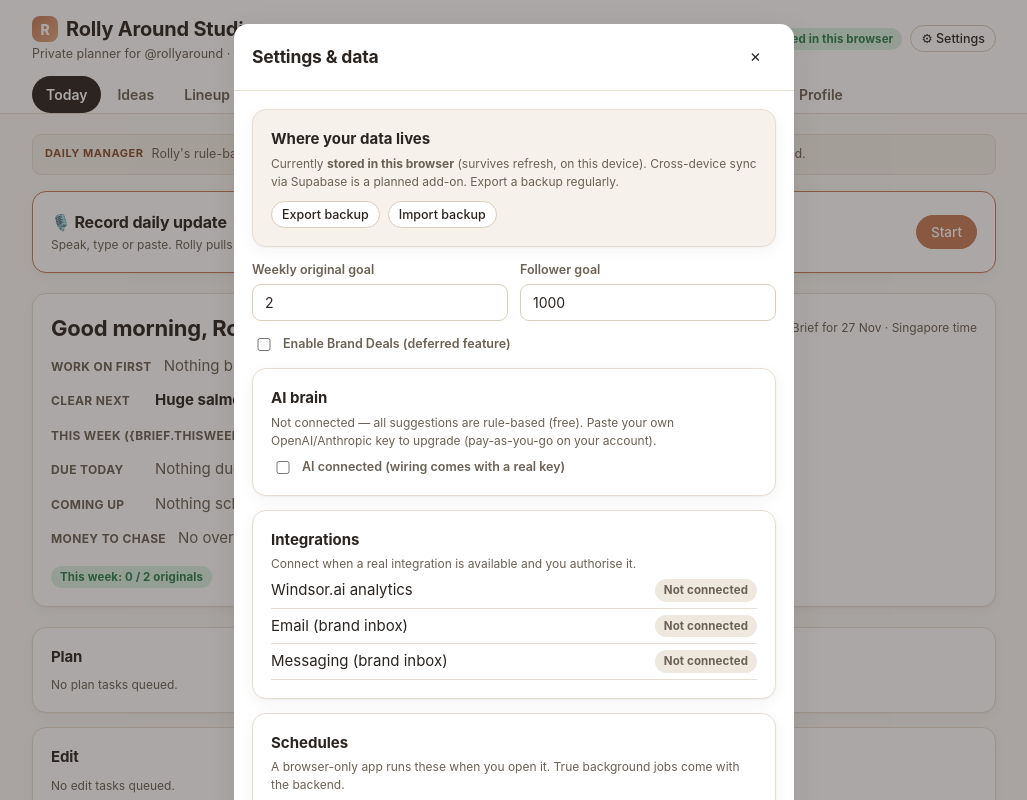
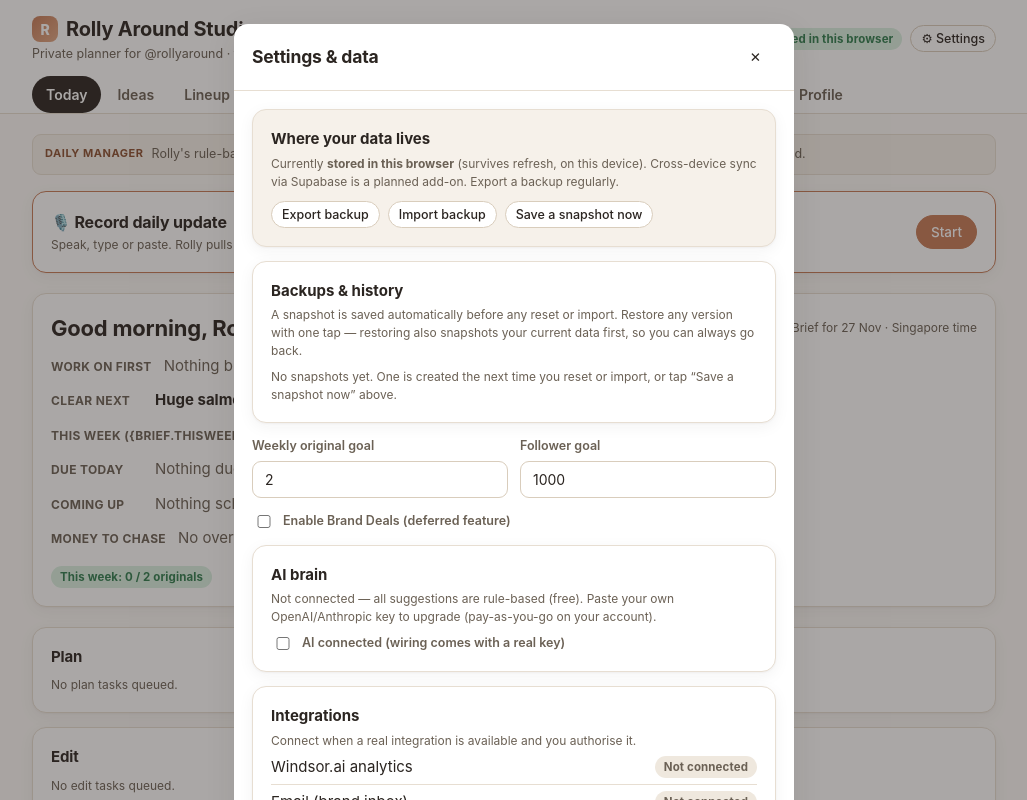
Before and after one commit to shannybeanss/Rollyaround, a React (Vite) app: page / in a window 1280 px wide. Both pictures are taken after a click on the button "⚙ Settings". Shown: the top 800 px of the page, without its empty margins (126-1153 px from the left). Built offline with nearby package versions, Linux system fonts and the light colour scheme.

Commit message:
Add backup history: auto-snapshot before reset/import, restore any version, manual snapshot

```diff
--- a/src/pages/Settings.tsx
+++ b/src/pages/Settings.tsx
@@ -3,10 +3,12 @@ import { useStore } from "../store";
 import { useToast } from "../components/Toast";
 
 export function Settings({ onClose }: { onClose: () => void }) {
-  const { data, update, exportData, importData, reset } = useStore();
+  const { data, update, exportData, importData, reset, history, snapshot, restoreSnapshot, deleteSnapshot } = useStore();
   const { show } = useToast();
   const fileRef = useRef<HTMLInputElement>(null);
   const s = data.settings;
+
+  const fmtWhen = (iso: string) => new Date(iso).toLocaleString("en-SG", { timeZone: "Asia/Singapore", day: "numeric", month: "short", hour: "2-digit", minute: "2-digit" });
 
   const setS = (patch: Partial<typeof s>) => update((d) => { d.settings = { ...d.settings, ...patch }; return d; });
 
@@ -28,8 +30,32 @@ export function Settings({ onClose }: { onClose: () => void }) {
             <div className="row gap-8 wrap" style={{ marginTop: 10 }}>
               <button className="btn btn-sm" onClick={exportData}>Export backup</button>
               <button className="btn btn-sm" onClick={() => fileRef.current?.click()}>Import backup</button>
+              <button className="btn btn-sm" onClick={() => { snapshot("Manual save"); show("Snapshot saved to history"); }}>Save a snapshot now</button>
               <input ref={fileRef} type="file" accept="application/json" hidden onChange={(e) => e.target.files?.[0] && doImport(e.target.files[0])} />
             </div>
+          </div>
+
+          <div className="card card-pad">
+            <b>Backups &amp; history</b>
+            <p className="tiny muted" style={{ marginTop: 4 }}>A snapshot is saved automatically before any reset or import. Restore any version with one tap — restoring also snapshots your current data first, so you can always go back.</p>
+            {history.length === 0 ? (
+              <p className="tiny muted" style={{ marginTop: 8 }}>No snapshots yet. One is created the next time you reset or import, or tap “Save a snapshot now” above.</p>
+            ) : (
+              <div className="stack gap-8" style={{ marginTop: 10 }}>
+                {history.map((snap) => (
+                  <div key={snap.id} className="row between wrap" style={{ padding: "8px 0", borderBottom: "1px solid var(--border)" }}>
+                    <div>
+                      <div className="row gap-8"><b className="tiny">{snap.reason}</b><span className="badge badge-idea">{snap.ideaCount} ideas</span></div>
+                      <div className="tiny muted">{fmtWhen(snap.at)} · Singapore time</div>
+                    </div>
+                    <div className="row gap-6">
+                      <button className="btn btn-sm btn-accent" onClick={() => { if (confirm(`Restore this version from ${fmtWhen(snap.at)}? Your current data will be snapshotted first.`)) { restoreSnapshot(snap.id); show("Restored — your previous data is now active"); } }}>Restore</button>
+                      <button className="btn btn-sm btn-ghost" onClick={() => deleteSnapshot(snap.id)}>✕</button>
+                    </div>
+                  </div>
+                ))}
+              </div>
+            )}
           </div>
 
           <div className="grid-2" style={{ gap: 12 }}>
--- a/src/store.tsx
+++ b/src/store.tsx
@@ -1,12 +1,26 @@
 // Rolly Around Studios — data store.
 // Persists to localStorage now (survives refresh). Structured so a Supabase
 // sync layer can be dropped in without changing any component code.
+//
+// Safety: before any reset or import (and on demand), we save a timestamped
+// snapshot of the current data to a separate history key so nothing is lost
+// by accident. You can restore any snapshot from Settings → Backups & history.
 
 import { createContext, useContext, useEffect, useRef, useState, type ReactNode } from "react";
 import type { AppData } from "./types";
 import { seedAppData } from "./seed/defaults";
 
 const STORAGE_KEY = "rolly-around-studios/v1";
+const HISTORY_KEY = "rolly-around-studios/history/v1";
+const MAX_SNAPSHOTS = 20;
+
+export interface Snapshot {
+  id: string;
+  at: string;          // ISO timestamp
+  reason: string;      // "Before reset", "Before import", "Manual save", "Auto"
+  ideaCount: number;
+  data: AppData;
+}
 
 // Detect whether localStorage actually persists (it can be blocked on file://).
 export function storageWorks(): boolean {
@@ -32,19 +46,35 @@ function load(): AppData {
   return seeded;
 }
 
+function loadHistory(): Snapshot[] {
+  try {
+    const raw = localStorage.getItem(HISTORY_KEY);
+    if (raw) return JSON.parse(raw) as Snapshot[];
+  } catch { /* ignore */ }
+  return [];
+}
+
+function saveHistory(list: Snapshot[]) {
+  try { localStorage.setItem(HISTORY_KEY, JSON.stringify(list.slice(0, MAX_SNAPSHOTS))); } catch { /* ignore quota */ }
+}
+
 interface StoreCtx {
   data: AppData;
-  // Immutable update: pass a function that returns the next state.
   update: (fn: (draft: AppData) => AppData) => void;
   reset: () => void;
   exportData: () => void;
   importData: (json: string) => boolean;
+  history: Snapshot[];
+  snapshot: (reason: string) => void;
+  restoreSnapshot: (id: string) => void;
+  deleteSnapshot: (id: string) => void;
 }
 
 const Ctx = createContext<StoreCtx | null>(null);
 
 export function StoreProvider({ children }: { children: ReactNode }) {
   const [data, setData] = useState<AppData>(() => load());
+  const [history, setHistory] = useState<Snapshot[]>(() => loadHistory());
   const saveTimer = useRef<number | null>(null);
 
   // Debounced persistence so rapid edits don't thrash localStorage.
@@ -56,11 +86,40 @@ export function StoreProvider({ children }: { children: ReactNode }) {
     return () => { if (saveTimer.current) window.clearTimeout(saveTimer.current); };
   }, [data]);
 
+  const pushSnapshot = (snapData: AppData, reason: string): Snapshot[] => {
+    const snap: Snapshot = {
+      id: Math.random().toString(36).slice(2, 10) + Date.now().toString(36),
+      at: new Date().toISOString(),
+      reason,
+      ideaCount: snapData.ideas.length,
+      data: structuredClone(snapData),
+    };
+    const next = [snap, ...history].slice(0, MAX_SNAPSHOTS);
+    setHistory(next);
+    saveHistory(next);
+    return next;
+  };
+
   const update: StoreCtx["update"] = (fn) => setData((prev) => fn(structuredClone(prev)));
 
+  const snapshot = (reason: string) => { pushSnapshot(data, reason); };
+
   const reset = () => {
-    const seeded = seedAppData();
-    setData(seeded);
+    pushSnapshot(data, "Before reset");   // save current state first
+    setData(seedAppData());
+  };
+
+  const restoreSnapshot = (id: string) => {
+    const snap = history.find((s) => s.id === id);
+    if (!snap) return;
+    pushSnapshot(data, "Before restore"); // also snapshot what we're leaving
+    setData(structuredClone(snap.data));
+  };
+
+  const deleteSnapshot = (id: string) => {
+    const next = history.filter((s) => s.id !== id);
+    setHistory(next);
+    saveHistory(next);
   };
 
   const exportData = () => {
@@ -77,6 +136,7 @@ export function StoreProvider({ children }: { children: ReactNode }) {
     try {
       const parsed = JSON.parse(json) as AppData;
       if (!parsed || !Array.isArray(parsed.ideas)) return false;
+      pushSnapshot(data, "Before import"); // save current state first
       setData(parsed);
       return true;
     } catch {
@@ -84,7 +144,11 @@ export function StoreProvider({ children }: { children: ReactNode }) {
     }
   };
 
-  return <Ctx.Provider value={{ data, update, reset, exportData, importData }}>{children}</Ctx.Provider>;
+  return (
+    <Ctx.Provider value={{ data, update, reset, exportData, importData, history, snapshot, restoreSnapshot, deleteSnapshot }}>
+      {children}
+    </Ctx.Provider>
+  );
 }
 
 export function useStore(): StoreCtx {
```
